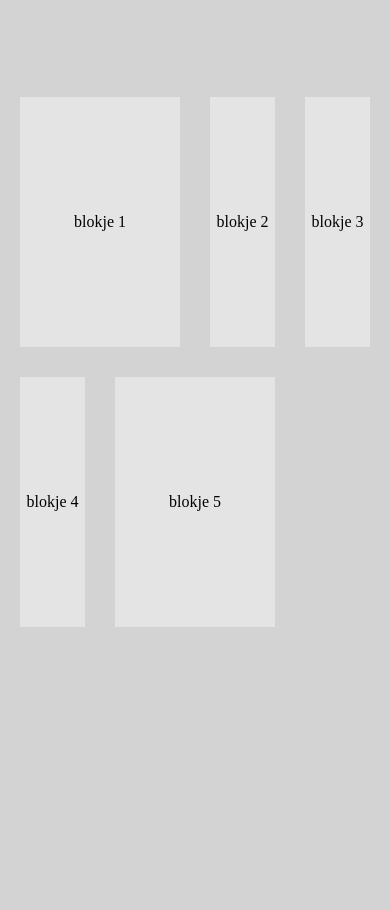
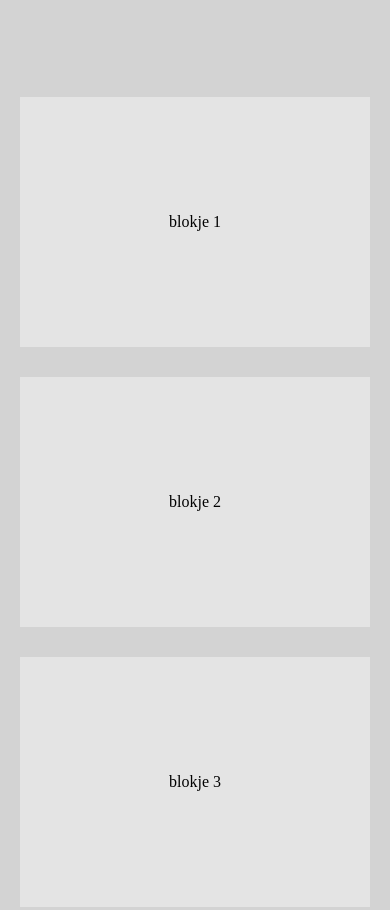
Before and after one commit to CornDoggyyy/Blokjes-Website, a plain HTML site: page index.html in a window 390 px wide. Shown: the part 1689-2599 px from the top of the page. Before the commit the page ends 2396 px from the top, so only its background shows below. Drawn offline with Linux system fonts and the light colour scheme.

Commit message:
Added an extra block to the image section

```diff
--- a/index.html
+++ b/index.html
@@ -67,11 +67,13 @@
 
       <div class="images">blokje 2</div>
 
-      <div class="images grid-row-span-2">blokje 3</div>
+      <div class="images">blokje 3</div>
 
       <div class="images">blokje 4</div>
 
       <div class="images grid-col-span-2">blokje 5</div>
+
+      <div class="images">blokje 6</div>
     </main>
   </body>
 </html>
--- a/style.css
+++ b/style.css
@@ -84,11 +84,6 @@ main .card {
   grid-column: span 2;
 }
 
-.grid-row-span-2 {
-  grid-column-start: 4;
-  grid-row: span 2;
-}
-
 @media screen and (max-width: 960px) {
   main .header-image-container {
     grid-column: 2 / span 10;
@@ -101,4 +96,9 @@ main .card {
   main .card {
     grid-column: 3 / span 8;
   }
+
+  main .images {
+    grid-column: 1 / span 4;
+  }
+
 }
```
